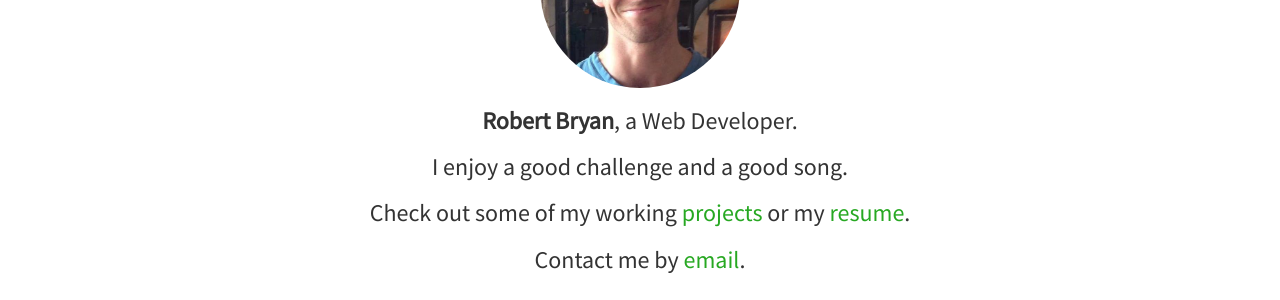
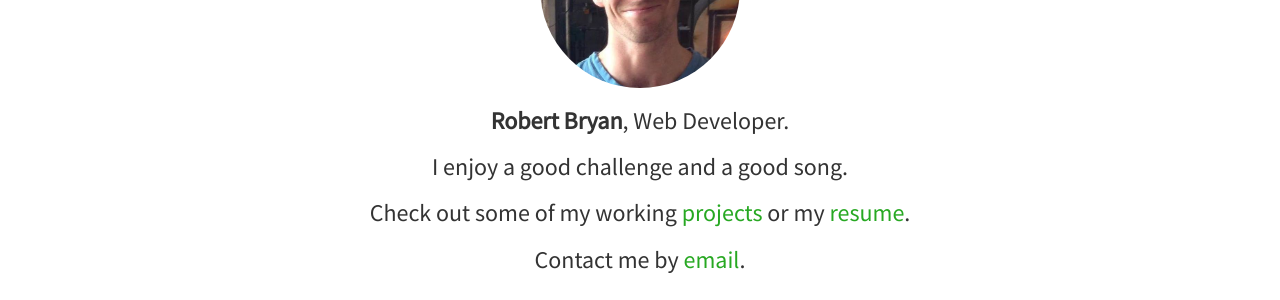
Before and after one commit to Brayn7/brayn7.github.io, a Jekyll site: the page built from index.html, in a window 1280 px wide. Shown: the part 229-529 px from the top of the page. Built offline with Jekyll 4.4.1, drawn with Linux system fonts in a browser that asks for light colours; nearby versions of some CDN libraries; the list of posts is cut into pages by our own code.

Commit message:
took out a

```diff
--- a/index.html
+++ b/index.html
@@ -7,7 +7,7 @@ layout: home
 	  <div class="avatar">
 		<img class="img-circle profile-img" src="{{ site.baseurl }}static/img/{{ site.avatar }}" alt="Responsive image">
 	  </div>
-	  <h3><strong>{{ site.author }}</strong>, a Web Developer.</h3>
+	  <h3><strong>{{ site.author }}</strong>, Web Developer.</h3>
 	  <h3>I enjoy a good challenge and a good song.</h3>
 	  <h3>Check out some of my working <a href="{{ site.baseurl }}projects.html">projects</a> or my <a href="http://brayn7.github.io/resume">resume</a>.</h3>
 	  <h3>Contact me by <a href="mailto:{{ site.email }}">email</a>.</h3>
```
